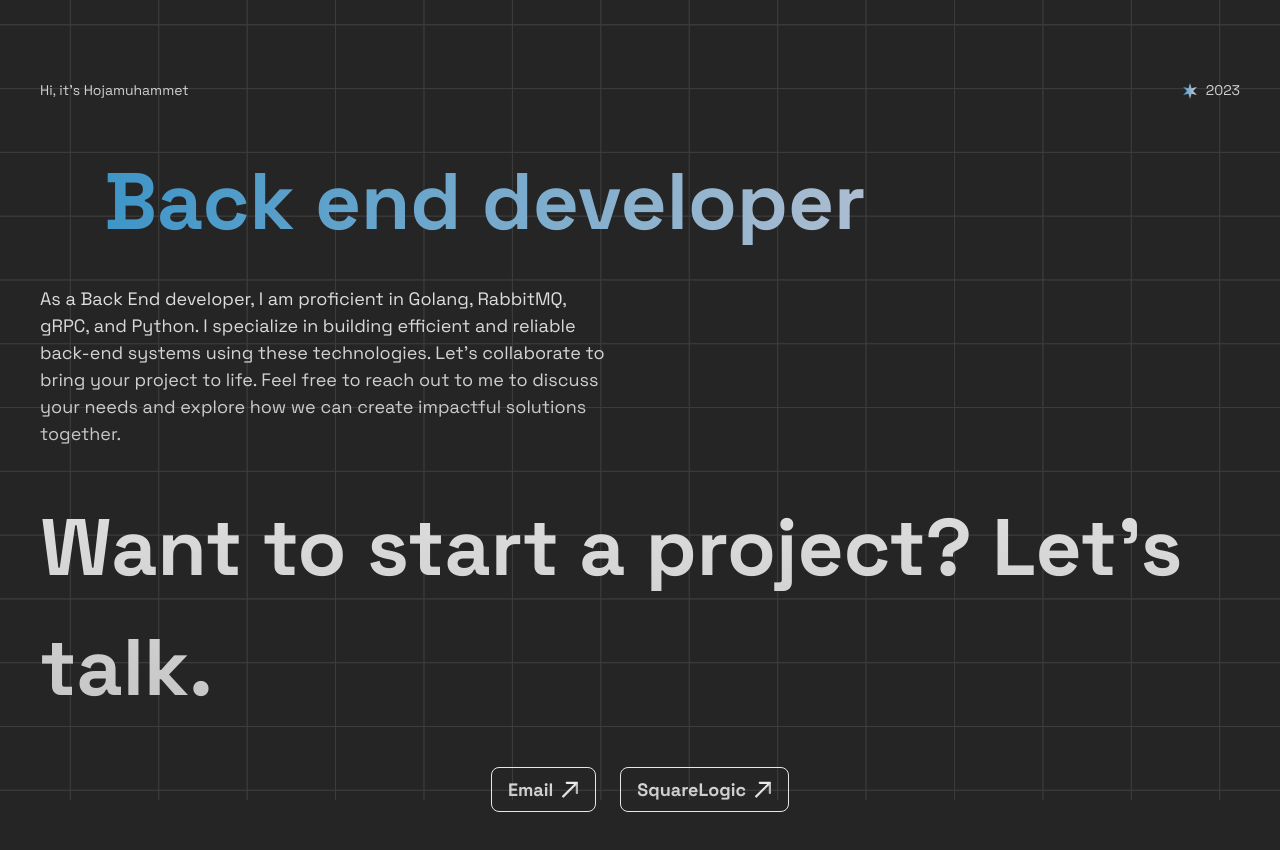
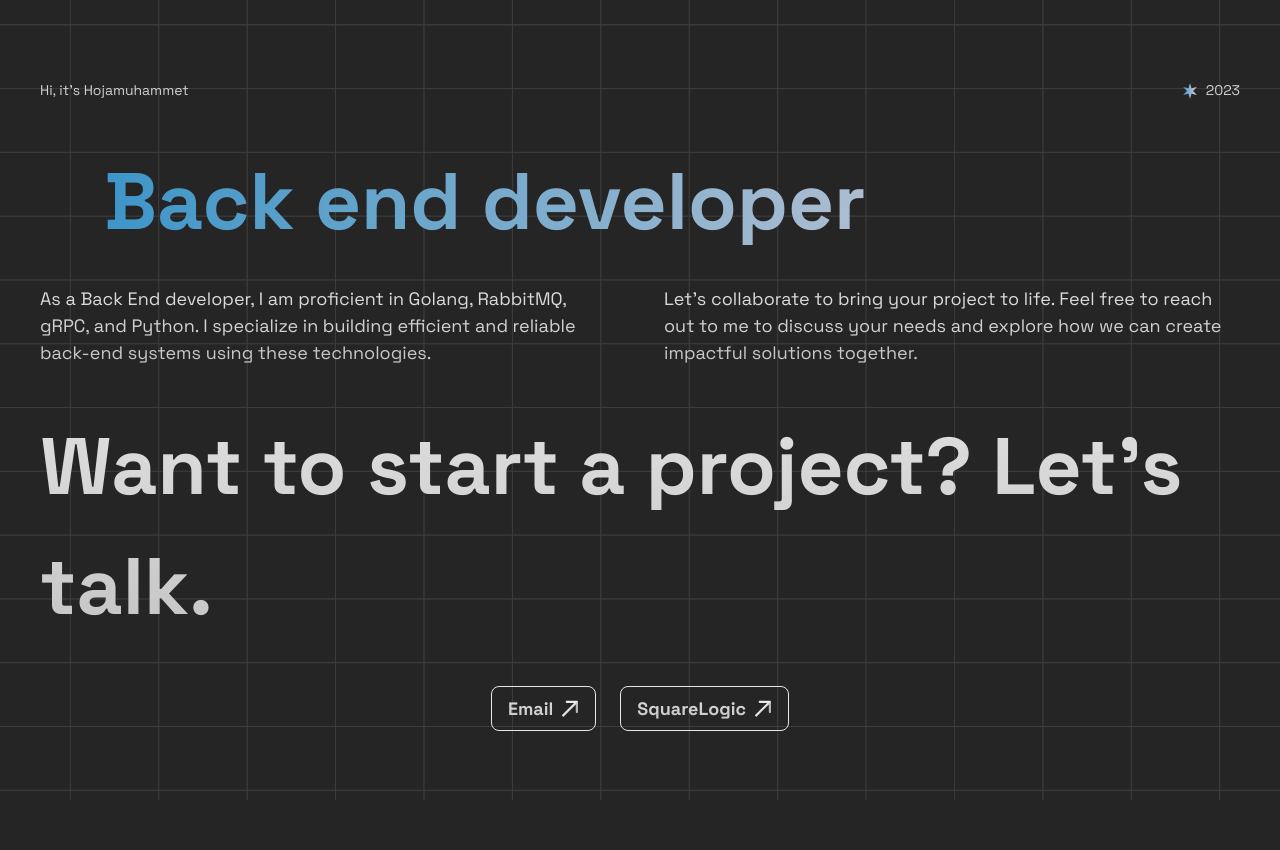
Before and after one commit to hojamuhammet/portfolio, a Next.js app: page / in a window 1280 px wide. Shown: the top 850 px of the page. After the commit the page ends 811 px from the top, so only its background shows below. Built offline with nearby package versions, Linux system fonts and the light colour scheme.

Commit message:
description paragraph changed

```diff
--- a/settings/data.settings.ts
+++ b/settings/data.settings.ts
@@ -5,7 +5,8 @@ export const data: IData = {
   title:
     "Back end developer",
   descriptions: [
-    "As a Back End developer, I am proficient in Golang, RabbitMQ, gRPC, and Python. I specialize in building efficient and reliable back-end systems using these technologies. Let's collaborate to bring your project to life. Feel free to reach out to me to discuss your needs and explore how we can create impactful solutions together.",
+    "As a Back End developer, I am proficient in Golang, RabbitMQ, gRPC, and Python. I specialize in building efficient and reliable back-end systems using these technologies.",
+    "Let's collaborate to bring your project to life. Feel free to reach out to me to discuss your needs and explore how we can create impactful solutions together.",
   ],
   links: [
     {
```
